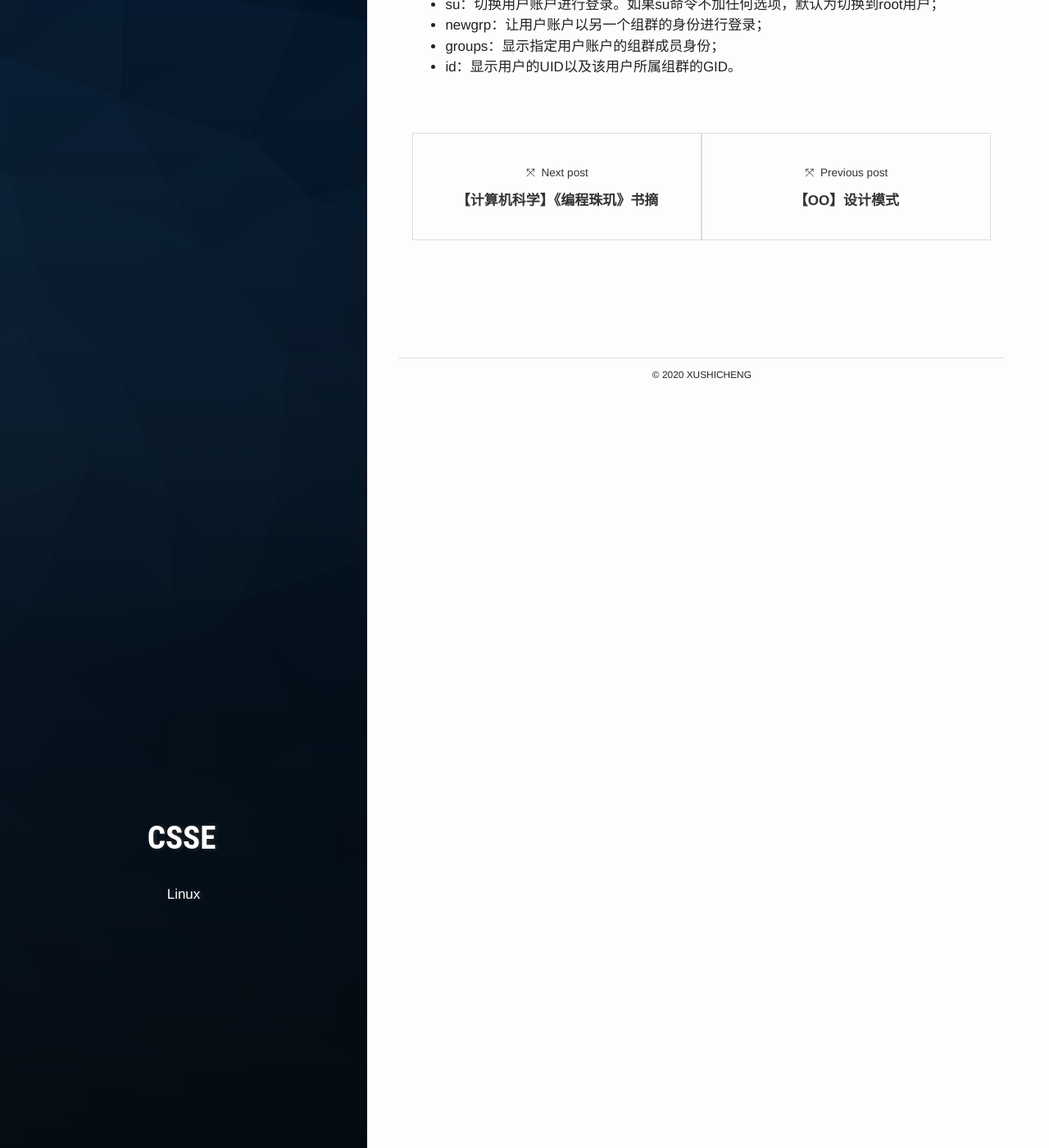
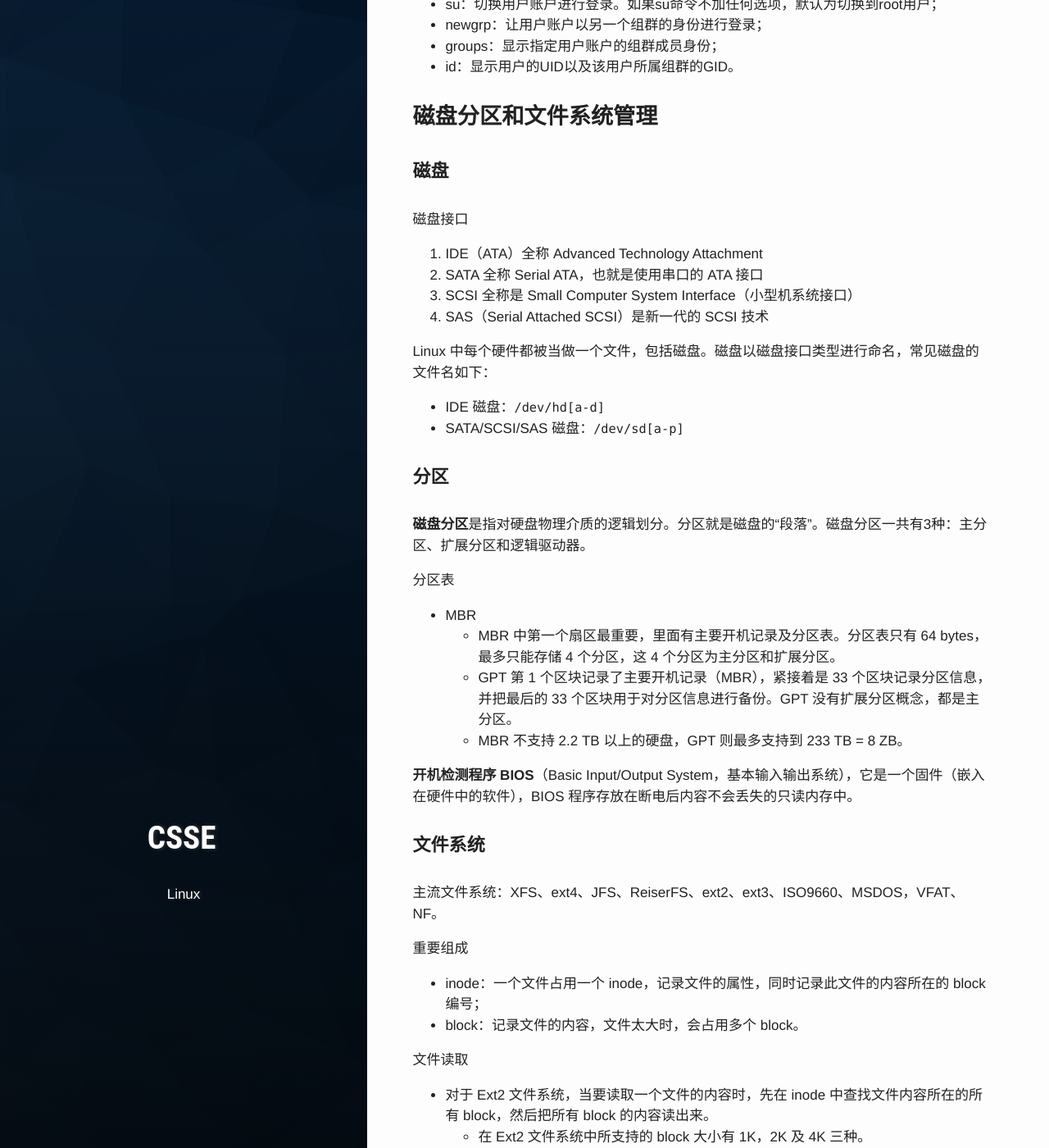
Before and after one commit to PetePro/PetePro.github.io, a Jekyll site: the page built from _posts/2019-12-31-linux.markdown, in a window 1280 px wide and 1400 px high, scrolled down 7126 px. Shown: the whole window at 82% size. Built offline with Jekyll 4.4.1, drawn with Linux system fonts in a browser that asks for light colours; some web fonts are replaced; some of the changed text lies outside the part shown.

Commit message:
Update 2019-12-31-linux.markdown

```diff
--- a/_posts/2019-12-31-linux.markdown
+++ b/_posts/2019-12-31-linux.markdown
@@ -61,6 +61,9 @@ RHEL 7（Red Hat Enterprise Linux 7）是Red Hat公司开发的最新版本操
 - */ 分区*：Linux系统的根目录，所有的目录都挂在这个目录下面，建议大小最少为1GB；
 - /home 分区：存放普通用户的数据，是普通用户的宿主目录，建议大小为剩下的空间。
 
+目录结构
+![](/assets/images/2019/Linux目录结构.png)
+
 在RHEL 7系统中默认使用FirewallD防火墙，FirewallD提供了支持网络/防火墙区域定义网络链接以及接口安全等级的动态防火墙管理工具。
 - 支持IPv4、IPv6防火墙设置以及以太网桥接，并且拥有运行时配置和永久配置选项；
 - 支持允许服务或者应用程序直接添加防火墙规则的接口；
@@ -219,3 +219,95 @@ ls命令 `drwxr-xr-x 3 root root 17 May 6 00:14 .config`
 - newgrp：让用户账户以另一个组群的身份进行登录；
 - groups：显示指定用户账户的组群成员身份；
 - id：显示用户的UID以及该用户所属组群的GID。
+
+
+
+### 磁盘分区和文件系统管理
+
+#### 磁盘
+磁盘接口
+1. IDE（ATA）全称 Advanced Technology Attachment
+2. SATA 全称 Serial ATA，也就是使用串口的 ATA 接口
+3. SCSI 全称是 Small Computer System Interface（小型机系统接口）
+4. SAS（Serial Attached SCSI）是新一代的 SCSI 技术
+
+Linux 中每个硬件都被当做一个文件，包括磁盘。磁盘以磁盘接口类型进行命名，常见磁盘的文件名如下：
+- IDE 磁盘：`/dev/hd[a-d]`
+- SATA/SCSI/SAS 磁盘：`/dev/sd[a-p]`
+
+#### 分区
+**磁盘分区**是指对硬盘物理介质的逻辑划分。分区就是磁盘的“段落”。磁盘分区一共有3种：主分区、扩展分区和逻辑驱动器。
+
+分区表
+- MBR
+  - MBR 中第一个扇区最重要，里面有主要开机记录及分区表。分区表只有 64 bytes，最多只能存储 4 个分区，这 4 个分区为主分区和扩展分区。
+  - GPT 第 1 个区块记录了主要开机记录（MBR），紧接着是 33 个区块记录分区信息，并把最后的 33 个区块用于对分区信息进行备份。GPT 没有扩展分区概念，都是主分区。
+  - MBR 不支持 2.2 TB 以上的硬盘，GPT 则最多支持到 233 TB = 8 ZB。
+
+**开机检测程序 BIOS**（Basic Input/Output System，基本输入输出系统），它是一个固件（嵌入在硬件中的软件），BIOS 程序存放在断电后内容不会丢失的只读内存中。
+
+#### 文件系统
+主流文件系统：XFS、ext4、JFS、ReiserFS、ext2、ext3、ISO9660、MSDOS，VFAT、NF。
+
+重要组成
+- inode：一个文件占用一个 inode，记录文件的属性，同时记录此文件的内容所在的 block 编号；
+- block：记录文件的内容，文件太大时，会占用多个 block。
+
+文件读取
+- 对于 Ext2 文件系统，当要读取一个文件的内容时，先在 inode 中查找文件内容所在的所有 block，然后把所有 block 的内容读出来。
+  - 在 Ext2 文件系统中所支持的 block 大小有 1K，2K 及 4K 三种。
+- FAT 文件系统，它没有 inode，每个 block 中存储着下一个 block 的编号。
+  - 包括——权限 (read/write/excute)；拥有者与群组 (owner/group)；容量；建立或状态改变的时间 (ctime)；最近读取时间 (atime)；最近修改时间 (mtime)；定义文件特性的旗标 (flag)，如 SetUID...；该文件真正内容的指向 (pointer)。
+  - 每个 inode 大小均固定为 128 bytes。
+  - 每个文件都仅会占用一个 inode。
+
+修改/etc/fstab文件实现开机自动挂载文件系统，通过提供设备名称、UUID和卷标实现
+- `/dev/sda5 /mnt/kkext4 defaults 0 0`
+- 设备:挂载目录 文件系统类型 挂载选项 转储选项 文件系统检查选项
+
+常用命令
+- fdisk：磁盘分区
+- mkfs：创建文件系统
+- mount/umount：挂载和卸载文件系统
+- df：查看磁盘分区挂载情况
+
+#### 软件包
+
+RPM（Red Hat Package Manager，Red Hat软件包管理器）
+- rpm -ivh：安装
+- rpm -e：删除
+- rpm -Uvh：升级
+- rpm -Fvh：刷新
+- rpm -q：查询
+
+yum（Yellow dog Updater Modified）
+
+创建本地软件仓库
+1. 安装软件包：安装deltarpm、python-deltarpm和createrepo软件包。
+2. 复制软件包：复制Linux系统安装光盘中的软件包。
+3. 创建软件仓库配置文件：创建软件仓库配置文件。
+4. 创建软件仓库：使用createrepo命令创建软件仓库。
+
+##### tar
+Linux系统中最常使用的归档程序是tar，使用tar程序归档的包称为tar包。tar命令可以在打包或解包的同时调用gzip、bzip2和xz等。
+
+`tar [z|j|J] [c|t|x|r]vf`
+- z ：使用 zip；
+- j ：使用 bzip2；
+- J ：使用 xz；
+- c ：新建打包文件；
+- t ：查看打包文件里面有哪些文件；
+- x ：解打包或解压缩的功能；
+- r ：往tar包里添加。
+
+扩展名|压缩程序
+:-:|:-:
+*.Z|compress
+*.zip|zip
+*.gz|gzip
+*.bz2|bzip2
+*.xz|xz
+*.tar|tar 程序打包的数据，没有经过压缩
+*.tar.gz|tar 程序打包的文件，经过 gzip 的压缩
+*.tar.bz2|tar 程序打包的文件，经过 bzip2 的压缩
+*.tar.xz|tar 程序打包的文件，经过 xz 的压缩
```
Also changed, not shown: other parts of _posts/2019-12-31-linux.markdown (+0 -3 lines).
